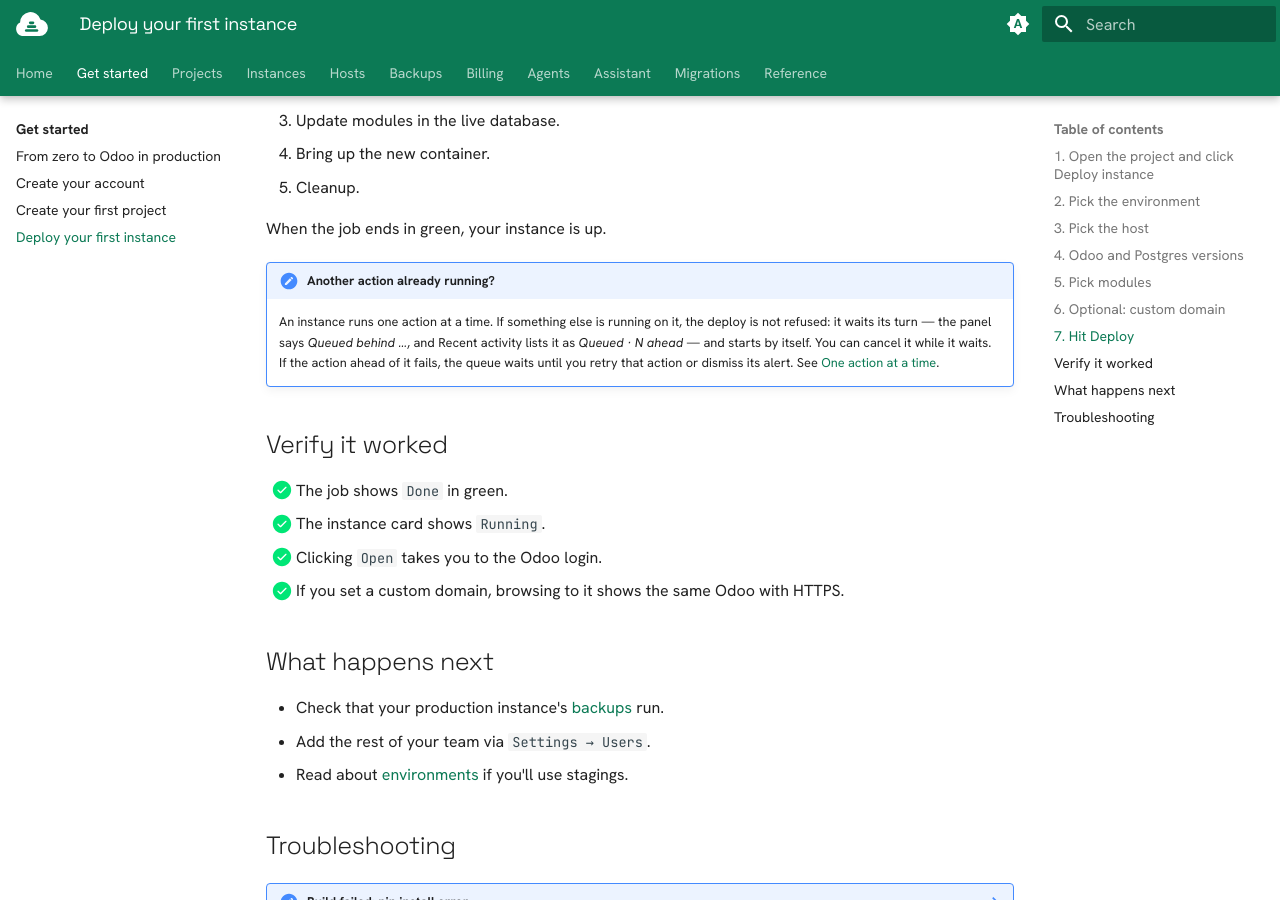
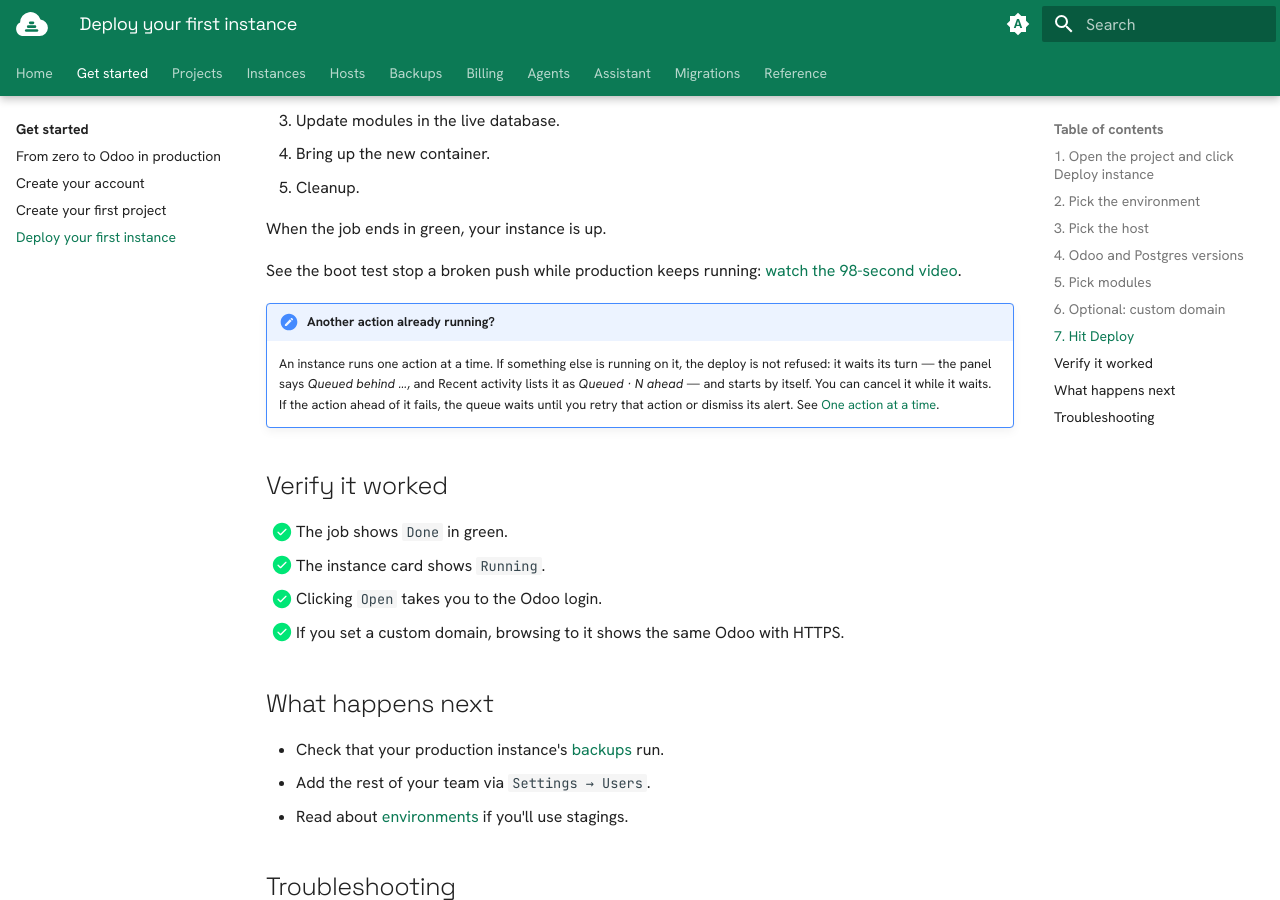
Before and after one commit to incubacloud/incubacloud, an MkDocs documentation site: the page built from docs/user/docs/getting-started/first-deploy.md, in a window 1280 px wide and 900 px high, scrolled down 2263 px. Built offline with MkDocs 1.6.1 and Material for MkDocs 9.7.7, drawn with Linux system fonts in a browser that asks for light colours; plug-ins that fetch from the network failed and are left out.

Commit message:
[DOC] incubacloud: the user guide and the README link the videos of the boot test and of a neutralized staging

```diff
--- a/docs/user/docs/getting-started/first-deploy.md
+++ b/docs/user/docs/getting-started/first-deploy.md
@@ -99,6 +99,8 @@
 
 When the job ends in green, your instance is up.
 
+See the boot test stop a broken push while production keeps running: [watch the 98-second video](https://youtu.be/E5u5PfTSKeo).
+
 !!! note "Another action already running?"
     An instance runs one action at a time. If something else is running on it,
     the deploy is not refused: it waits its turn — the panel says *Queued behind
```
Also changed, not shown: docs/user/docs/instances/index.md (+2 -0 lines), README.md.
